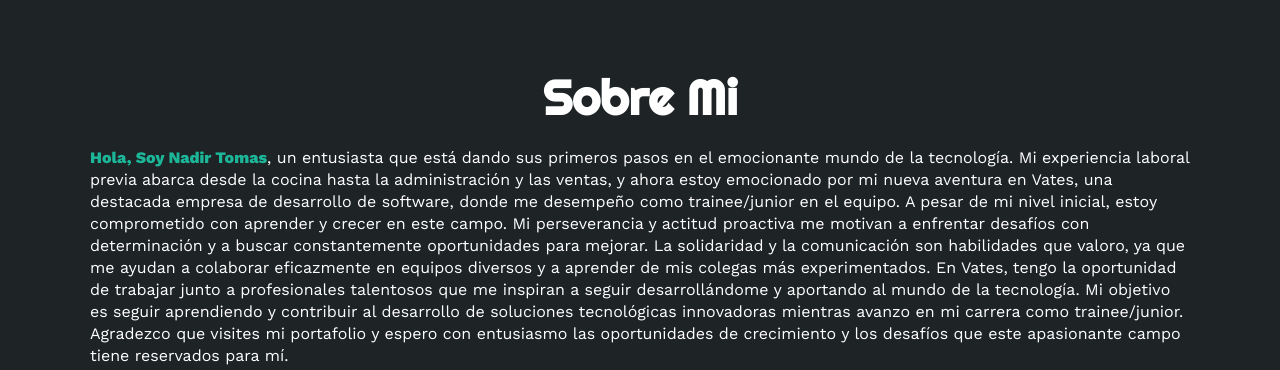
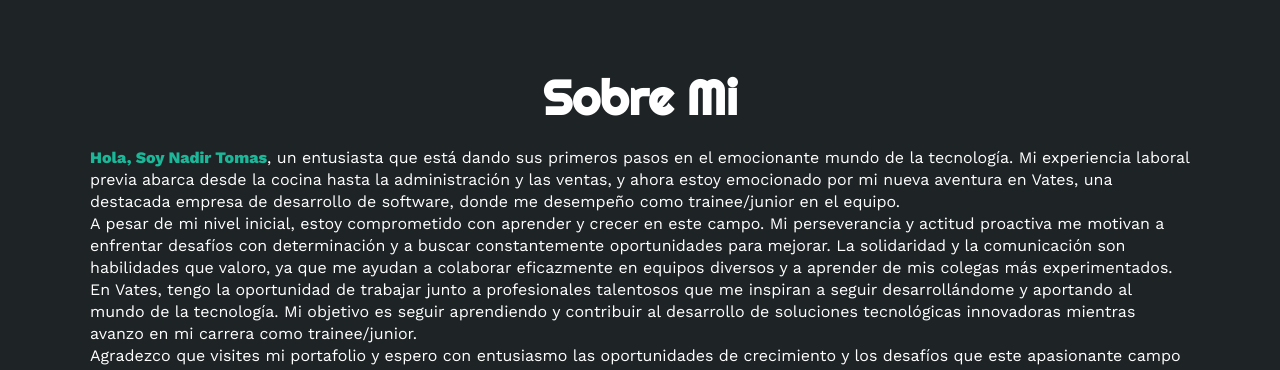
Before and after one commit to NadirTomas/Portfolio, a plain HTML site: page index.html in a window 1280 px wide. Shown: the part 821-1191 px from the top of the page. Drawn offline with nearby package versions, Linux system fonts and the light colour scheme.

Commit message:
Solucion de bug

```diff
--- a/index.html
+++ b/index.html
@@ -54,11 +54,11 @@
     <section id="sobreMi" class="sobreMi">
         <div class="contenido-seccion">
             <h2>Sobre Mi</h2>
-            <p><span>Hola, Soy Nadir Tomas</span>, un entusiasta que está dando sus primeros pasos en el emocionante mundo de la tecnología. Mi experiencia laboral previa abarca desde la cocina hasta la administración y las ventas, y ahora estoy emocionado por mi nueva aventura en Vates, una destacada empresa de desarrollo de software, donde me desempeño como trainee/junior en el equipo.
+            <p><span>Hola, Soy Nadir Tomas</span>, un entusiasta que está dando sus primeros pasos en el emocionante mundo de la tecnología. Mi experiencia laboral previa abarca desde la cocina hasta la administración y las ventas, y ahora estoy emocionado por mi nueva aventura en Vates, una destacada empresa de desarrollo de software, donde me desempeño como trainee/junior en el equipo. <br>
 
-                A pesar de mi nivel inicial, estoy comprometido con aprender y crecer en este campo. Mi perseverancia y actitud proactiva me motivan a enfrentar desafíos con determinación y a buscar constantemente oportunidades para mejorar. La solidaridad y la comunicación son habilidades que valoro, ya que me ayudan a colaborar eficazmente en equipos diversos y a aprender de mis colegas más experimentados.
+                A pesar de mi nivel inicial, estoy comprometido con aprender y crecer en este campo. Mi perseverancia y actitud proactiva me motivan a enfrentar desafíos con determinación y a buscar constantemente oportunidades para mejorar. La solidaridad y la comunicación son habilidades que valoro, ya que me ayudan a colaborar eficazmente en equipos diversos y a aprender de mis colegas más experimentados. <br>
 
-                En Vates, tengo la oportunidad de trabajar junto a profesionales talentosos que me inspiran a seguir desarrollándome y aportando al mundo de la tecnología. Mi objetivo es seguir aprendiendo y contribuir al desarrollo de soluciones tecnológicas innovadoras mientras avanzo en mi carrera como trainee/junior.
+                En Vates, tengo la oportunidad de trabajar junto a profesionales talentosos que me inspiran a seguir desarrollándome y aportando al mundo de la tecnología. Mi objetivo es seguir aprendiendo y contribuir al desarrollo de soluciones tecnológicas innovadoras mientras avanzo en mi carrera como trainee/junior. <br>
 
                 Agradezco que visites mi portafolio y espero con entusiasmo las oportunidades de crecimiento y los desafíos que este apasionante campo tiene reservados para mí.</p>
             <div class="fila">
```
